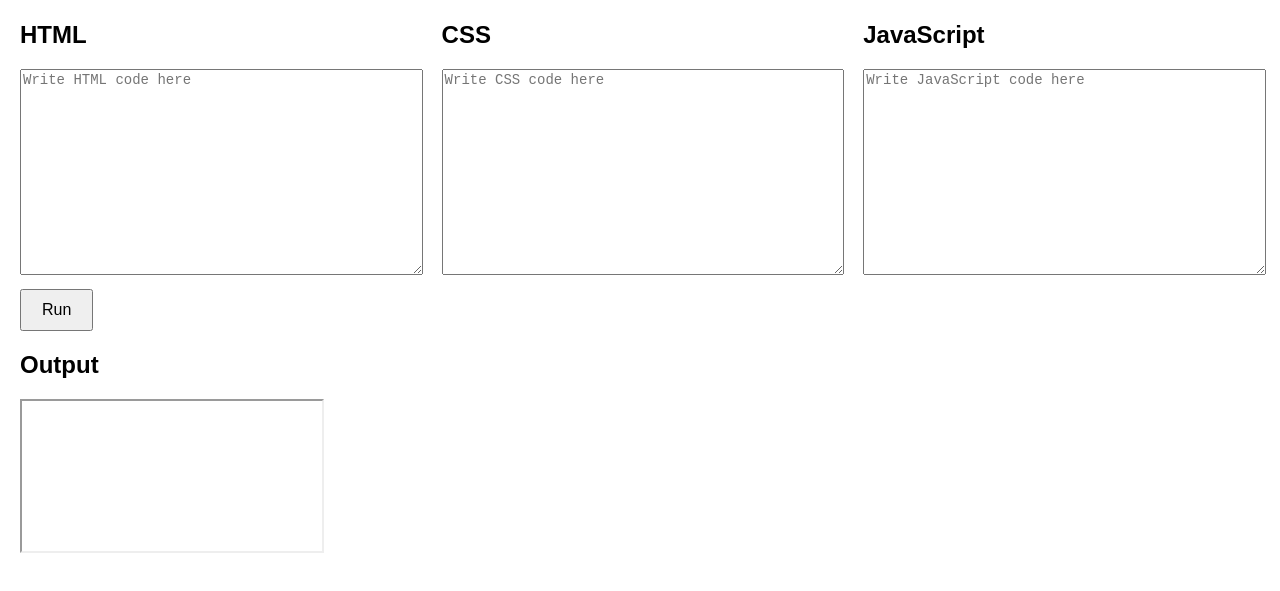
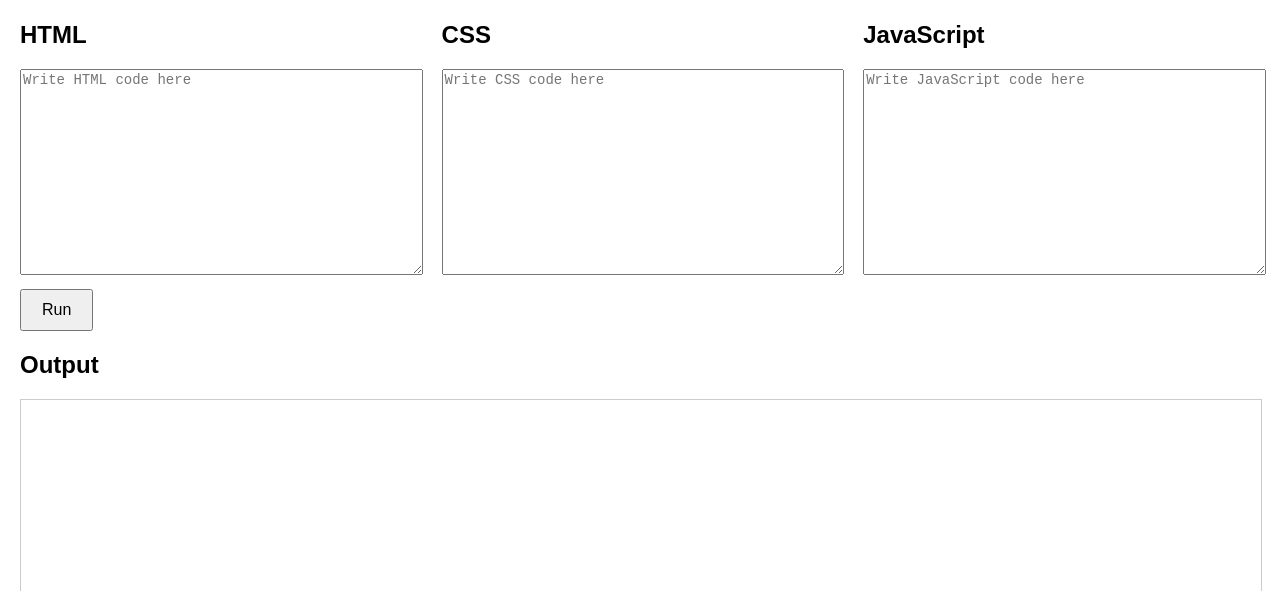
Before and after one commit to samchan1150/Browser-Based-IDE, a plain HTML site: page index.html in a window 1280 px wide. Shown: the part 79-670 px from the top of the page. Drawn offline with Linux system fonts and the light colour scheme.

Commit message:
Change output box size

```diff
--- a/styles.css
+++ b/styles.css
@@ -26,8 +26,8 @@ body {
     font-size: 16px;
   }
 
-  #iframe {
-    width: 100%;
-    height: 300px;
+  #output {
+    width: 100% !important;
+    height: 500px !important;
     border: 1px solid #ccc;
   }
```
Also changed, not shown: index.html (line endings or trailing spaces), script.js (line endings or trailing spaces).
